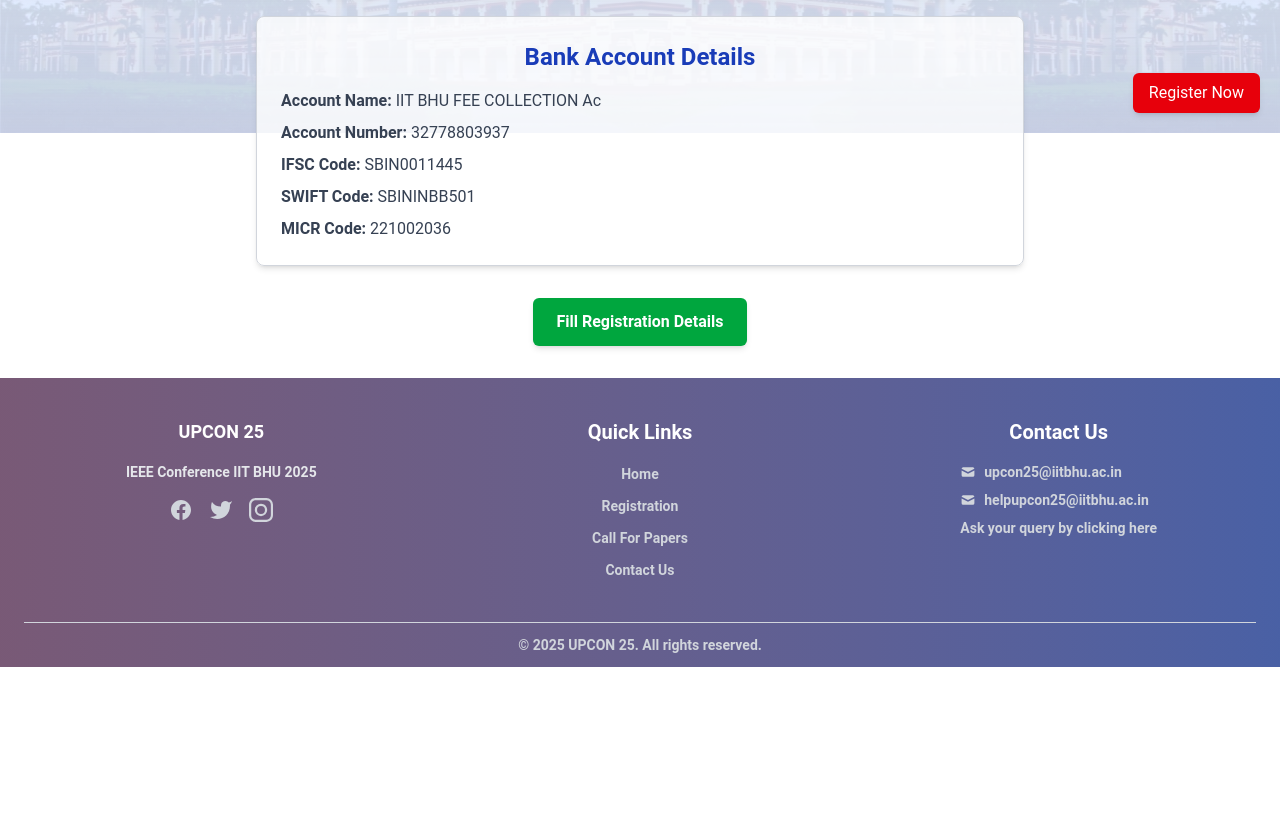
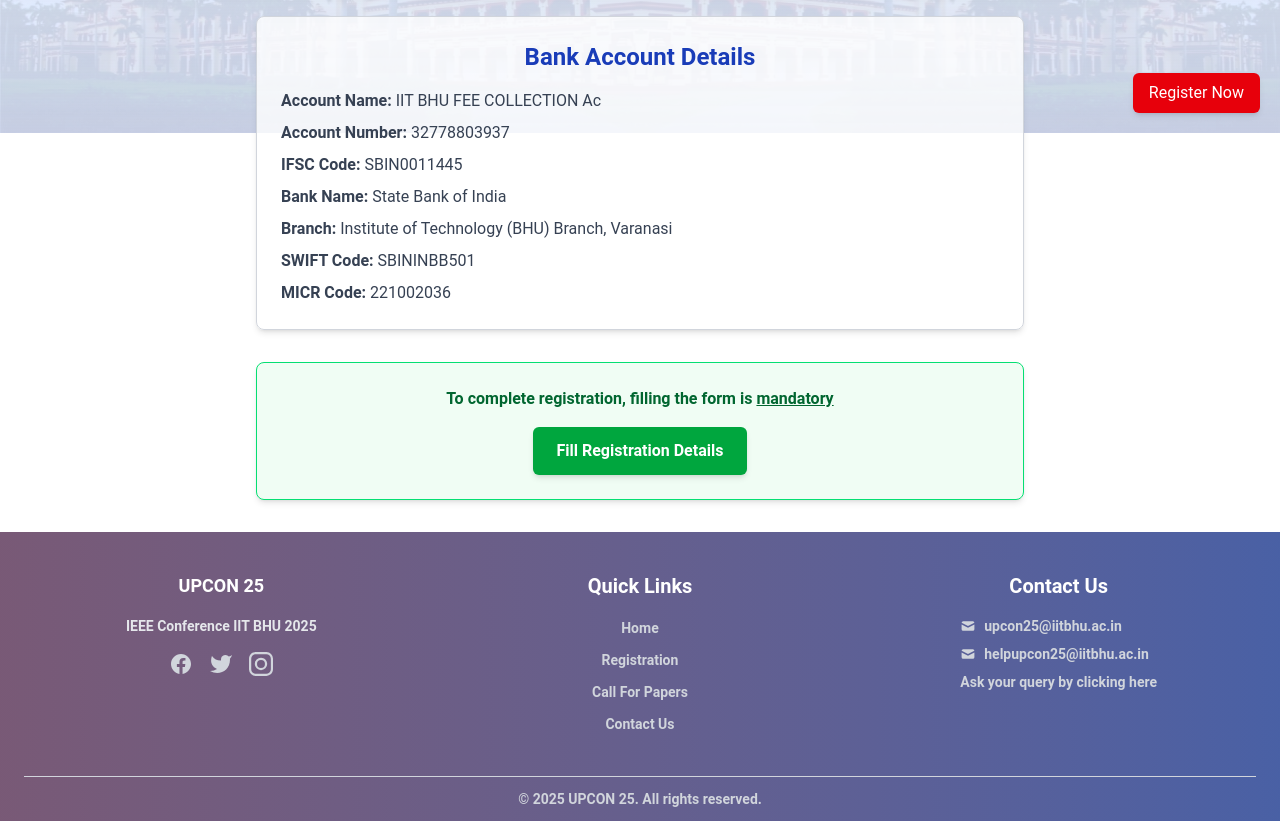
Before and after one commit to r120dhiman/UPCON25, a React (Vite) app in the folder frontend/: page /registration-details in a window 1280 px wide. Shown: the part 667-1488 px from the top of the page. Before the commit the page ends 1334 px from the top, so only its background shows below. Built offline with nearby package versions, Linux system fonts and the light colour scheme.

Commit message:
Payment details added

```diff
--- a/frontend/src/Pages/Registration_Details.jsx
+++ b/frontend/src/Pages/Registration_Details.jsx
@@ -52,11 +52,18 @@ function Registration_Details() {
     <p><span className="font-semibold">Account Name:</span> IIT BHU FEE COLLECTION Ac</p>
     <p><span className="font-semibold">Account Number:</span> 32778803937</p>
     <p><span className="font-semibold">IFSC Code:</span> SBIN0011445</p>
+    <p><span className="font-semibold">Bank Name:</span> State Bank of India</p>
+    <p><span className="font-semibold">Branch:</span> Institute of Technology (BHU) Branch, Varanasi</p>
+    {/* <p><span className="font-semibold">Branch Address:</span> Indian Institute of Technology (BHU) Varanasi, Varanasi - 221005, Uttar Pradesh, India</p> */}
     <p><span className="font-semibold">SWIFT Code:</span> SBININBB501</p>
     <p><span className="font-semibold">MICR Code:</span> 221002036</p>
   </div>
 </div>
-<div className="finalregistration text-center mt-8">
+<div className="mt-8 p-6 bg-green-50 border border-green-400 rounded-lg max-w-3xl mx-auto shadow-md">
+  <p className="text-center text-green-800 font-semibold mb-4">
+    To complete registration, filling the form is <span className="underline">mandatory</span>
+  </p>
+  <div className="text-center">
     <a
       href="https://forms.gle/jh3Uc5abHVkigHFw5"
       target="_blank"
@@ -67,6 +74,7 @@ function Registration_Details() {
     </a>
   </div>
 </div>
+    </div>
   )
 }
 
```
Lines whose indentation alone changed are shown as unchanged.
